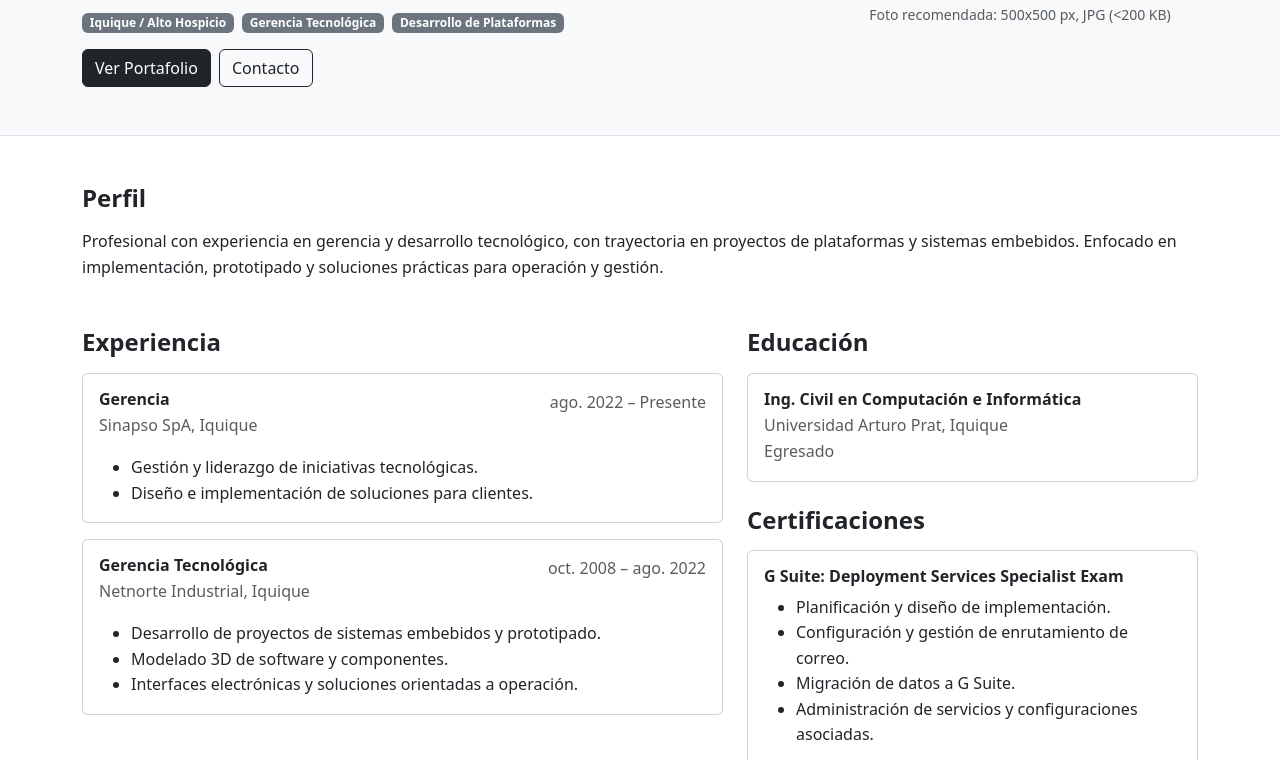
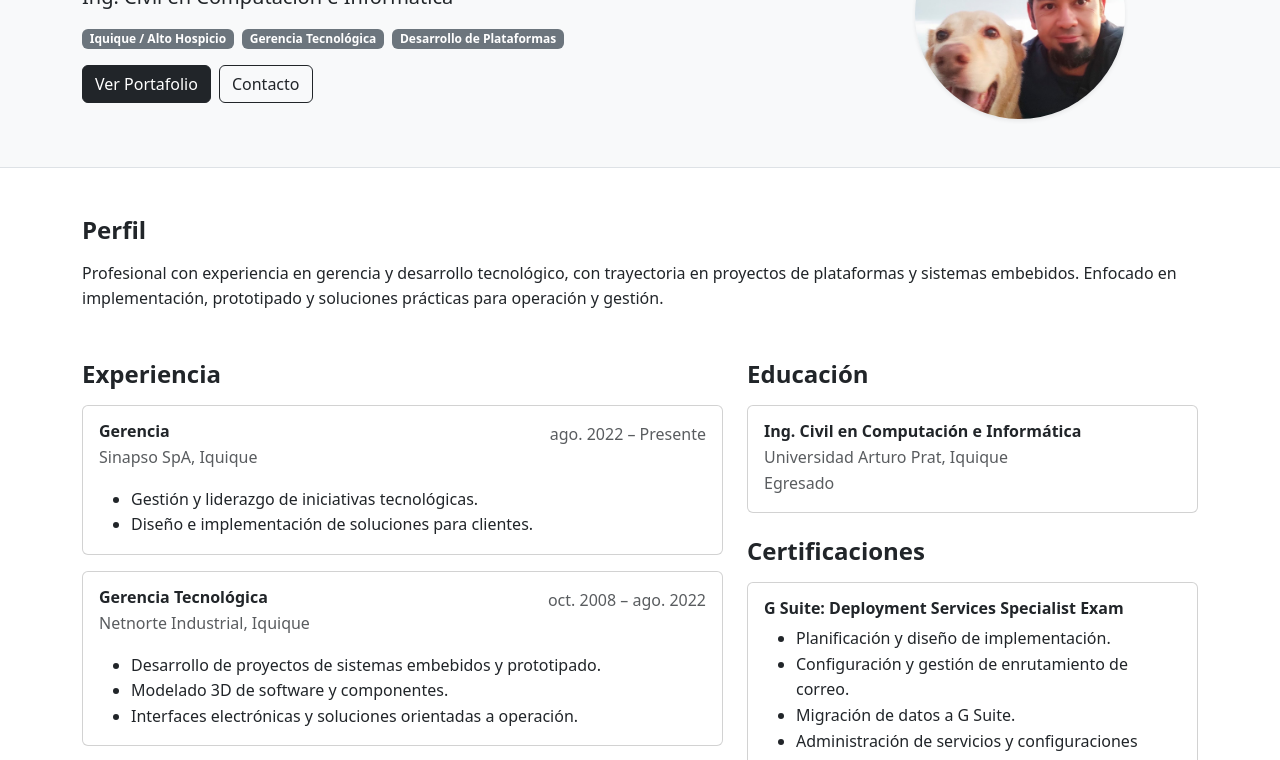
Before and after one commit to pavasque/cv-portafolio-fullstack, a plain HTML site: page index.html in a window 1280 px wide. Shown: the part 197-957 px from the top of the page. Drawn offline with nearby package versions, Linux system fonts and the light colour scheme.

Commit message:
agrega foto de perfil

```diff
--- a/index.html
+++ b/index.html
@@ -63,7 +63,6 @@
                 <!-- Reemplaza foto.jpg por tu imagen real -->
                 <img src="./assets/img/foto.jpg" class="img-fluid rounded-circle shadow-sm profile-photo"
                      alt="Foto de Pablo Vásquez">
-                <div class="small text-muted mt-2">Foto recomendada: 500x500 px, JPG (&lt;200 KB)</div>
             </div>
         </div>
     </div>
```
Also changed, not shown: assets/img/foto.jpg (added).
